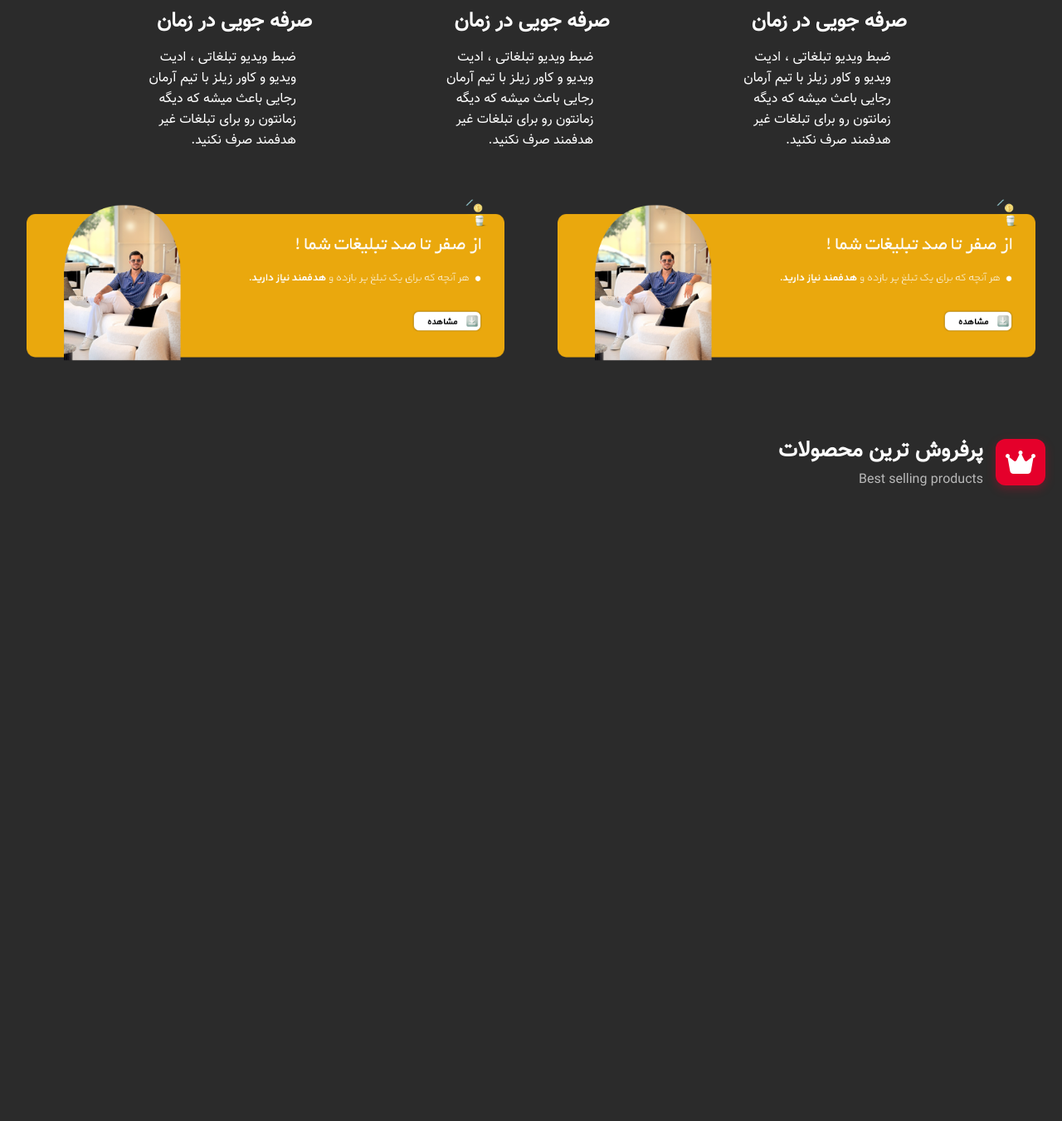
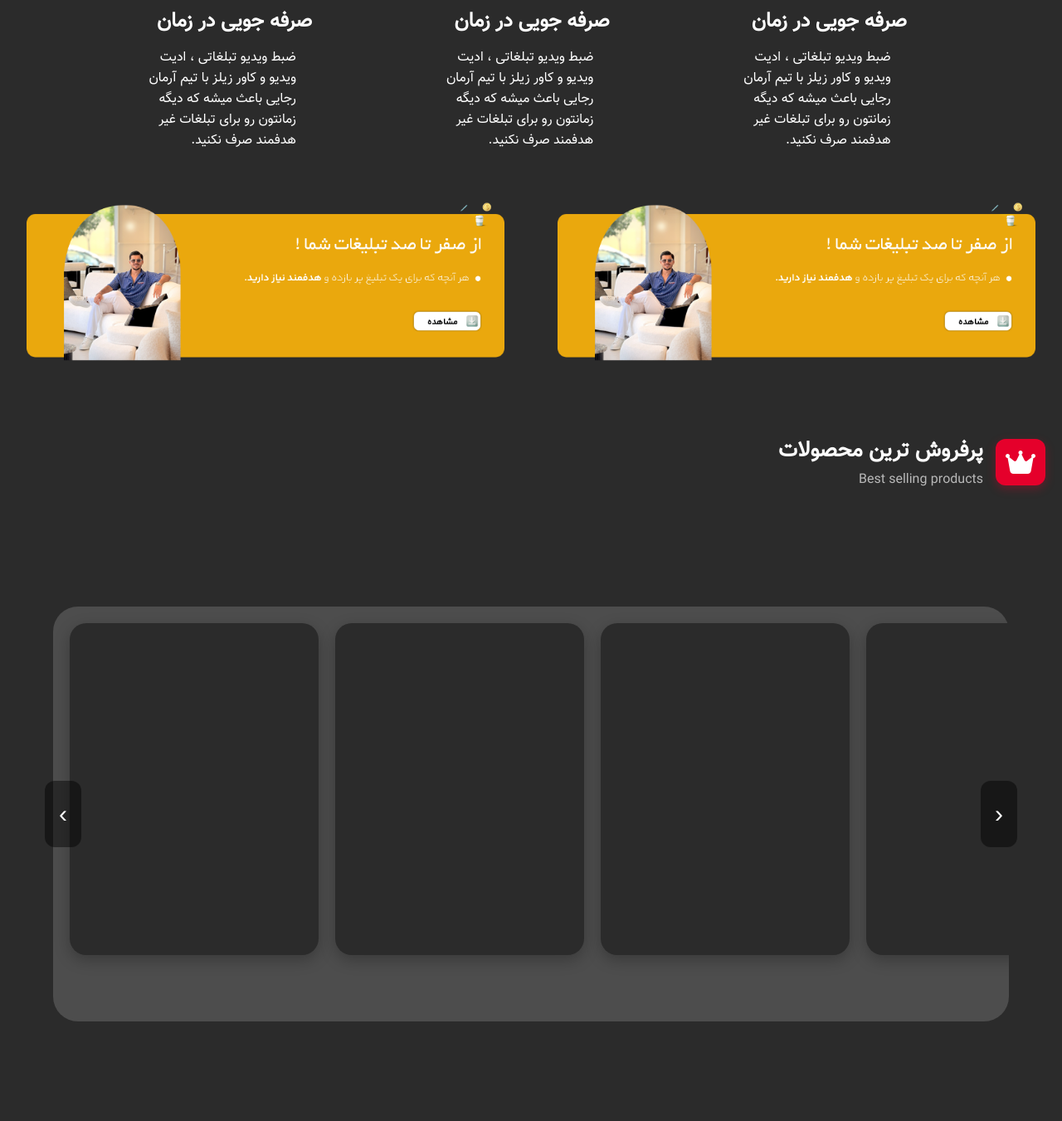
Before and after one commit to adib-rahamani-dev/ArmanWeb-1, a PHP site: page / in a window 1280 px wide. Shown: the part 872-2223 px from the top of the page at 83% size. Before the commit the page ends 1465 px from the top, so only its background shows below. Run offline with PHP 8.4, Linux system fonts and the light colour scheme.

Commit message:
product section add   TOdo :: --> responsive this box and add BTN-img-text ....

```diff
--- a/Assets/style/style.css
+++ b/Assets/style/style.css
@@ -408,25 +408,21 @@ body {
 /*  product */
 .product-header {
   display: flex;
-  /* Controls horizontal alignment - flex-end pushes content to the right */
   justify-content: flex-end;
   align-items: center;
   gap: 15px;
   padding: 20px;
   max-width: 1300px;
   width: 100%;
-  /* Centers the container but content inside aligns right due to justify-content */
   margin: 0 auto;
   box-sizing: border-box;
   flex-wrap: wrap;
-  /* Additional right margin to push content further right */
   margin-right: 50px;
 }
 
 .text-container {
   display: flex;
   flex-direction: column;
-  /* Right text alignment for RTL text */
   text-align: right;
   gap: 2px;
 }
@@ -466,3 +462,71 @@ body {
     justify-content: center;
   }
 }
+/*  *******  */
+.product-section {
+  width: 100%;
+  display: flex;
+  justify-content: center;
+  position: relative;
+  padding: 20px 0;
+  box-sizing: border-box;
+}
+
+.product-background {
+  max-width: 1250px;
+  width: 90%;
+  height: 500px;
+  background-color: #4d4d4d;
+  border-radius: 30px;
+
+  display: flex;
+  gap: 20px;
+  overflow-x: auto;
+  overflow-y: hidden;
+  padding: 20px;
+  box-sizing: border-box;
+  scroll-behavior: smooth;
+  -webkit-overflow-scrolling: touch;
+}
+
+.product-background::-webkit-scrollbar { display: none; }
+.product-background { -ms-overflow-style: none; scrollbar-width: none; }
+
+.product-card-box {
+  flex: 0 0 auto;
+  width: 300px;
+  height: 400px;
+  background-color: #2b2b2b;
+  border-radius: 20px;
+  box-shadow: 0 6px 18px rgba(0,0,0,0.25);
+}
+
+.scroll-btn {
+  position: absolute;
+  top: 50%;
+  transform: translateY(-50%);
+  z-index: 10;
+  border: none;
+  background: rgba(0,0,0,0.45);
+  color: #fff;
+  width: 44px;
+  height: 80px;
+  border-radius: 12px;
+  cursor: pointer;
+  font-size: 30px;
+  display: flex;
+  align-items: center;
+  justify-content: center;
+  transition: background .18s, transform .12s;
+  user-select: none;
+}
+
+.scroll-btn.prev { left: calc(5% - 10px); }
+.scroll-btn.next { right: calc(5% - 10px); }
+
+.scroll-btn:hover,
+.scroll-btn:focus {
+  background: rgba(0,0,0,0.65);
+  transform: translateY(-50%) scale(1.02);
+  outline: none;
+}
--- a/index.html
+++ b/index.html
@@ -127,7 +127,21 @@
   </div>
 
   <br><br><br><br>
+  <!--  ------   -->
+  <div class="product-section">
+    <button class="scroll-btn prev" aria-label="قبلی">‹</button>
 
+    <div class="product-background" tabindex="0">
+      <div class="product-card-box"></div>
+      <div class="product-card-box"></div>
+      <div class="product-card-box"></div>
+      <div class="product-card-box"></div>
+      <div class="product-card-box"></div>
+      <div class="product-card-box"></div>
+    </div>
+    <button class="scroll-btn next" aria-label="بعدی">›</button>
+  </div>
+  <br><br><br><br>
 
 
 </body>
```
Also changed, not shown: Assets/IMG/baner2.png. Lines whose indentation alone changed are shown as unchanged.
